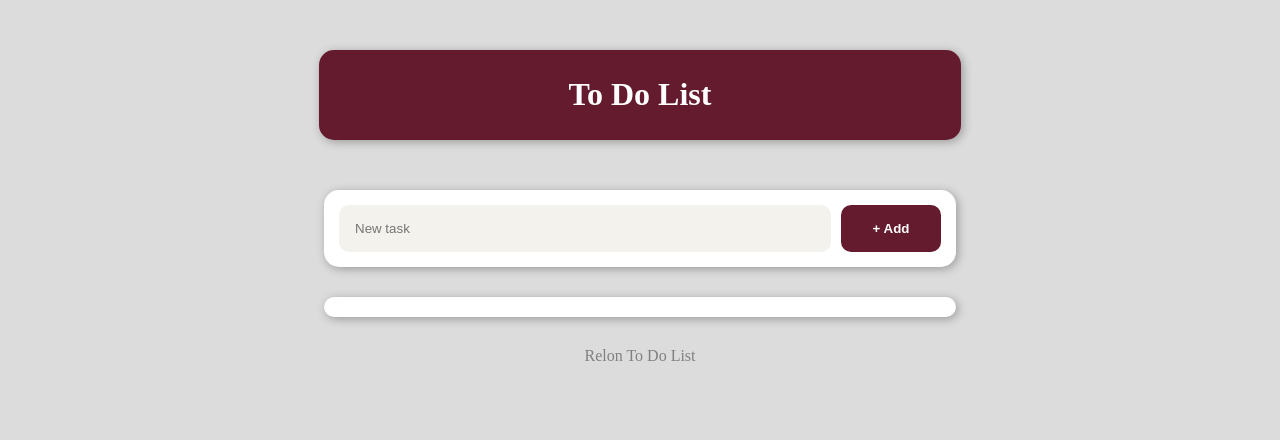
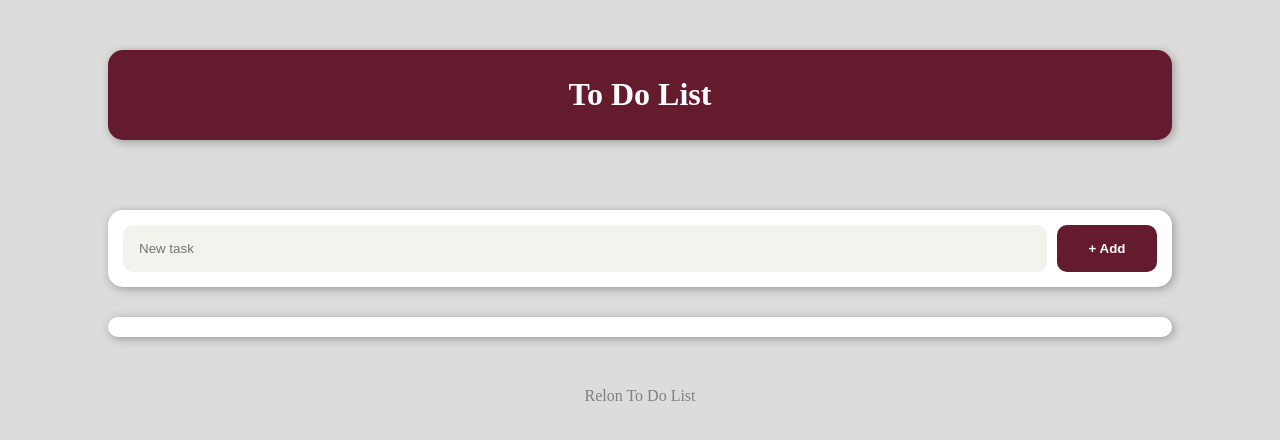
Before and after one commit to hiRelon/Web-To-Do-List, a plain HTML site: page index.html in a window 1280 px wide. Drawn offline with Linux system fonts and the light colour scheme; a web font is replaced by a local one.

Commit message:
Mengubah margin

```diff
--- a/style.css
+++ b/style.css
@@ -9,15 +9,19 @@ body {
     display: flex;
     padding: 5px;
     justify-content: center;
-    width: 50%;
-    margin: 50px auto;
+    margin-top: 50px;
+    margin-bottom: 70px;
+    margin-left: 100px;
+    margin-right: 100px;
     border-radius: 15px;
     box-shadow: 2px 2px 10px rgba(0, 0, 0, 0.3);
 }
 
 #isiForm {
-    margin: 20px auto;
-    width: 50%;
+    margin-top: 50px;
+    margin-bottom: 50px;
+    margin-left: 100px;
+    margin-right: 100px;
 }
 
 #itemInput {
```
